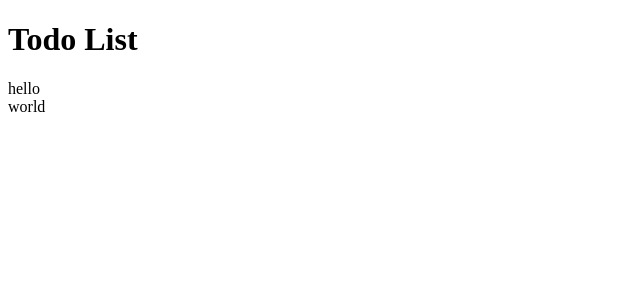
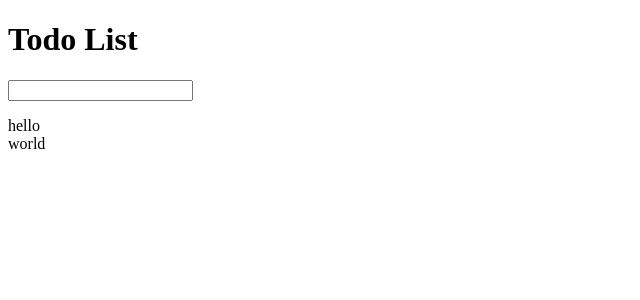
Before and after one commit to lightpine/react-study, a React (Create React App) app: page / in a window 1280 px wide. Shown: the top 300 px of the page, without its empty margins (0-640 px from the left). Built offline with nearby package versions, Linux system fonts and the light colour scheme.

Commit message:
InputTodo껍대기 생성후 import

```diff
--- /dev/null
+++ b/src/components/main/InputTodo.tsx
@@ -0,0 +1,11 @@
+import React from 'react'
+
+function InputTodo() {
+    return (
+        <div>
+            <input />
+        </div>
+    )
+}
+
+export default InputTodo
--- a/src/components/main/Main.tsx
+++ b/src/components/main/Main.tsx
@@ -1,5 +1,6 @@
 import React, { useState } from 'react'
 import ItemTodo from './ItemTodo'
+import InputTodo from './InputTodo'
 
 const init = [{
   contents: "hello"
@@ -19,6 +20,7 @@ const Main: React.FC = () => {
   return (
     <div>
       <h1>Todo List</h1>
+      <p><InputTodo /></p>
       {todo.map((todo) =>
         <ItemTodo contents={todo.contents} />)}
     </div>
```
